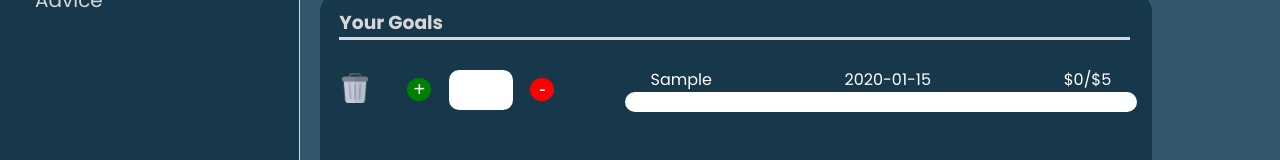
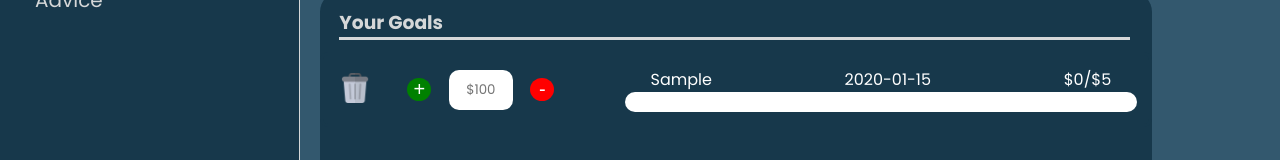
Before and after one commit to CMPT-276-SPRING-2025/final-project-14-clouds, a React (Vite) app in the folder src/frontend/: page /Goals in a window 1280 px wide. Both pictures are taken after typing "Sample", "5", "2020-01-15" into the empty fields and a click on the button "Add Goal". Shown: the part 448-608 px from the top of the page. Built offline with nearby package versions, Linux system fonts and the light colour scheme.

Commit message:
added user feeback to change goals page

```diff
--- a/src/frontend/src/components/largegoals.jsx
+++ b/src/frontend/src/components/largegoals.jsx
@@ -23,7 +23,7 @@ const BigGoals = ({ goalsArray, setterFunction }) => {
           <button
             className="deleteButton"
             onClick={() => {
-              alert(`deleted index ${index}`);
+              alert(`Deleted Goal #${index + 1}`);
               const updatedGoalsArray = goalsArray.filter(
                 (value, i) => index !== i
               );
@@ -62,6 +62,7 @@ const BigGoals = ({ goalsArray, setterFunction }) => {
           &nbsp;
           <input
             className="incrementInput"
+            placeholder="$100"
             id="input"
             onChange={(e) => {
               if (e.target.value !== "") {
```
